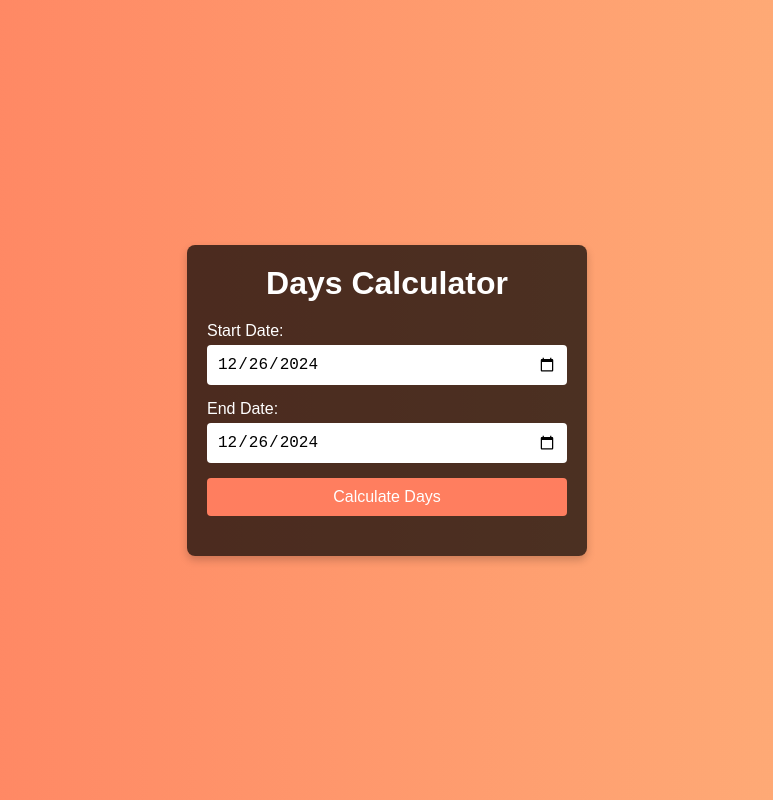
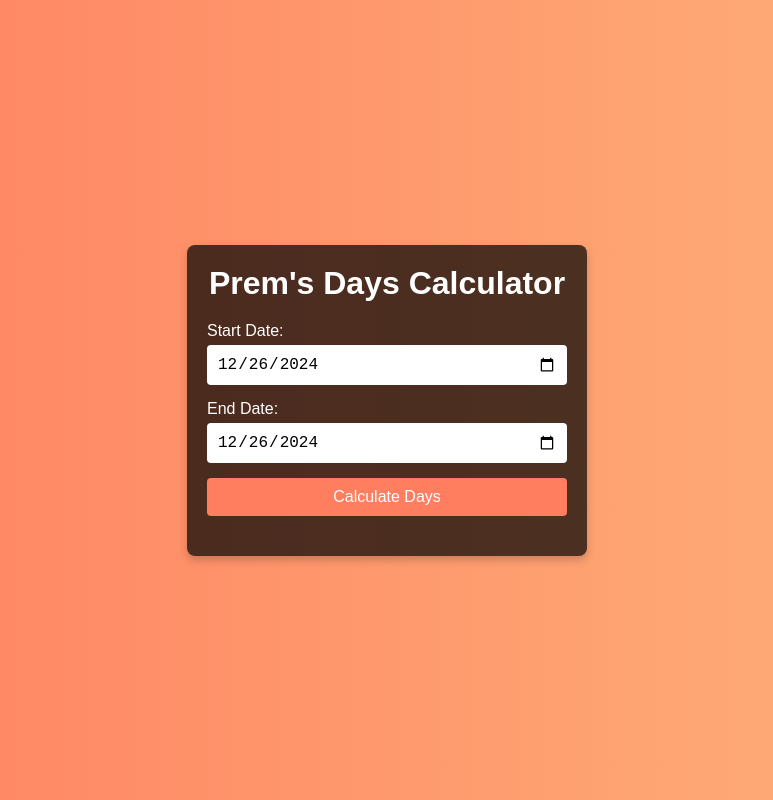
Before and after one commit to PremsinghP/calculateDays, a plain HTML site: page index.html in a window 1280 px wide. Shown: the whole page, without its empty margins (253-1026 px from the left). Drawn offline with Linux system fonts and the light colour scheme.

Commit message:
Update index.html

```diff
--- a/index.html
+++ b/index.html
@@ -3,12 +3,12 @@
 <head>
   <meta charset="UTF-8">
   <meta name="viewport" content="width=device-width, initial-scale=1.0">
-  <title>Days Calculator</title>
+  <title>Prem's Days Calculator</title>
   <link rel="stylesheet" href="styles.css">
 </head>
 <body>
   <div class="container">
-    <h1>Days Calculator</h1>
+    <h1>Prem's Days Calculator</h1>
     <form id="date-form">
       <div class="form-group">
         <label for="start-date">Start Date:</label>
```
